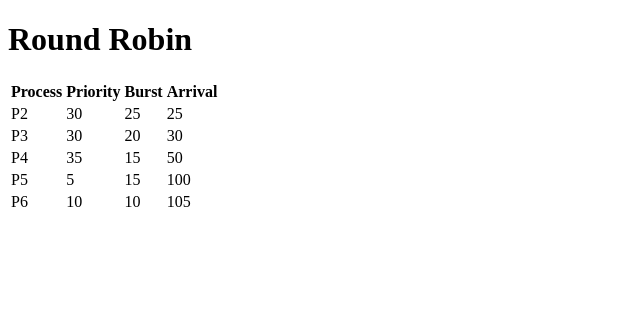
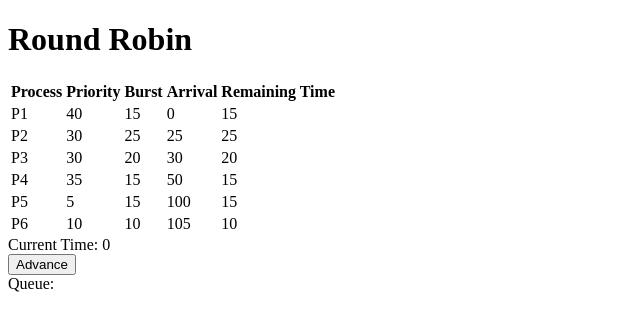
Before and after one commit to giraffesyo/scheduling-problem, a React (Create React App) app: page / in a window 1280 px wide. Shown: the top 330 px of the page, without its empty margins (0-640 px from the left). Built offline with nearby package versions, Linux system fonts and the light colour scheme.

Commit message:
continue WIP

```diff
--- a/src/RoundRobin.tsx
+++ b/src/RoundRobin.tsx
@@ -1,7 +1,7 @@
 import React from 'react'
 import produce from 'immer'
 
-class Process {
+export class Process {
   identifier: string
   priority: number
   burst: number
@@ -26,126 +26,125 @@ class Process {
   }
 }
 
-class Queue {
-  queue: Process[] = []
-
-  pop = () => {
-    if (this.queue.length === 0) {
-      return null
-    }
-    const [itemToReturn, ...newQueue] = this.queue
-    this.queue = newQueue
-    return itemToReturn
-  }
-
-  enqueue = (process: Process) => {
-    this.queue = [...this.queue, process]
-  }
-
-  enqueueAtFront = (process: Process) => {
-    this.queue = [process, ...this.queue]
-  }
-
-  peek = () => {
-    if (this.queue.length > 0) {
-      return this.queue[0]
-    } else {
-      return null
-    }
-  }
-}
-
 interface SchedulerState {
   currentTime: number
   timeIdle: number
   timeOnCurrentProcess: number
-  queue: Queue
+  queue: Process[]
   TimeQuantum: number
   processesToSchedule: Process[]
+  queueHistory: { name: string; complete: boolean }[]
 }
 
-class Scheduler extends React.PureComponent<{}, SchedulerState> {
-  state = {
+interface SchedulerProps {
+  initialProcessesToSchedule: Process[]
+}
+
+const sortProcessesByPriority = (a: Process, b: Process) => {
+  if (a.priority > b.priority) return -1
+  if (b.priority > a.priority) return 1
+  return 0
+}
+class Scheduler extends React.PureComponent<SchedulerProps, SchedulerState> {
+  state: Readonly<SchedulerState> = {
     currentTime: 0,
     timeIdle: 0,
     timeOnCurrentProcess: 0,
-    queue: new Queue(),
+    queue: [],
     TimeQuantum: 10,
-    processesToSchedule: [
-      new Process('P1', 40, 15, 0),
-      new Process('P2', 30, 25, 25),
-      new Process('P3', 30, 20, 30),
-      new Process('P4', 35, 15, 50),
-      new Process('P5', 5, 15, 100),
-      new Process('P6', 10, 10, 105),
-    ],
+    processesToSchedule: [],
+    queueHistory: [],
   }
 
-  // Returns a process which has arrived and not queued, e.g. "new arrival",
-  //if there are multiple it returns the highest priority one
+  // Updates queue with processes that have arrived but not queued, e.g. "new arrival",
   //Additionally, it handles removing the process from our process list so we won't get it again
-  findArrivedProcessWithHighestPriority = () => {
-    const { currentTime, processesToSchedule } = this.state
+  enqueueArrivedProcesses = (): boolean => {
     //all remaining processes which have arrived
-    const foundProcesses = processesToSchedule!.filter(
-      Process => Process.arrival <= currentTime
+    const { processesToSchedule, currentTime } = this.state
+    const foundProcesses: Process[] = processesToSchedule!.filter(
+      (process: Process) => process.arrival <= currentTime
     )
 
-    if (foundProcesses.length < 1) return null
+    if (foundProcesses.length < 1) return false
 
-    let highestPriorityProcess = foundProcesses[0]
-    foundProcesses.forEach(Process => {
-      if (Process.priority > highestPriorityProcess.priority)
-        highestPriorityProcess = Process
-    })
-    // remove this process from our list of processes
+    // sort processes by priority
+    foundProcesses.sort(sortProcessesByPriority)
+    const [preemptiveProcess, ...restOfProcesses] = foundProcesses
+    // enqueue our processes and
+    // remove these processes from our list of processes
     this.setState(
       produce(draft => {
-        draft.processesToSchedule.splice(
-          draft.processesToSchedule.findIndex(
-            ({ identifier }) => identifier === highestPriorityProcess.identifier
-          ),
-          1
+        draft.processesToSchedule = draft.processesToSchedule.filter(
+          (process: Process) => !foundProcesses.includes(process)
         )
+        // Check who wins, the new process or the current process and queue accordingly
+        if (draft.queue.length < 1) {
+          draft.queue = [preemptiveProcess, ...restOfProcesses]
+        } else if (preemptiveProcess.priority > draft.queue[0].priority) {
+          const [firstProcessOfOldQueue, ...restOfOldQueue] = draft.queue
+          draft.queue = [
+            preemptiveProcess,
+            ...restOfOldQueue,
+            ...restOfProcesses,
+            firstProcessOfOldQueue,
+          ]
+        } else {
+          draft.queue = [...draft.queue, preemptiveProcess, ...restOfProcesses]
+        }
       })
     )
-    return highestPriorityProcess
+    return true
   }
 
-  finishCurrentProcess = () => {
-    const { currentTime } = this.state
-    if (!currentProcess)
-      throw new Error('There is not a current process to complete')
-    //currentProcess.completionTime = currentTime
+  // finishCurrentProcess = () => {
+  //   const { currentTime } = this.state
+  //   if (!currentProcess)
+  //     throw new Error('There is not a current process to complete')
+  //   //currentProcess.completionTime = currentTime
 
-    this.setState({ timeOnCurrentProcess: 0 })
-  }
+  //   this.setState({ timeOnCurrentProcess: 0 })
+  // }
 
-  componentDidMount = () => {
+  componentDidMount = async () => {
     let { currentTime } = this.state
+    const { initialProcessesToSchedule: processesToSchedule } = this.props
+    await this.setState({ processesToSchedule })
     // Get the first process
-    let currentProcess
+    let enqueuedSuccessfully = false
     while (true) {
-      currentProcess = this.findArrivedProcessWithHighestPriority()
-      // If we got null then we need to keep adding time until we get the first process
-      if (!currentProcess) {
+      enqueuedSuccessfully = this.enqueueArrivedProcesses()
+      // If we didnt enqueue successfully then we need to keep adding time
+      // until we get the first processes in queue
+      if (!enqueuedSuccessfully) {
         currentTime++
         continue
       } else {
         break
       }
+      // }
+      // this.setState(
+      //   produce(draft => {
+      //     draft.currentTime = currentTime
+      //     draft.queue = [currentProcess!]
+      //     // add this process to queue history as incomplete
+      //     draft.queueHistory = [
+      //       ...draft.queueHistory,
+      //       { name: currentProcess!.identifier, complete: false },
+      //     ]
+      //   })
+      // )
     }
-    this.state.queue
-    this.setState({ currentTime })
   }
 
   schedule = () => {
-    const { currentTime } = this.state
-    const { processesToSchedule } = this.state
-    const currentProcess = processesToSchedule!.filter(
-      Process => Process.identifier === currentProcessName
-    )[0]
-    //Run
+    const { currentTime, processesToSchedule, queue } = this.state
+    // Get the current item from queue
+
+    this.setState(
+      produce(draft => {
+        draft.currentTime++
+      })
+    )
   }
 
   decreaseTime = (currentProcess: Process) => {
@@ -162,30 +161,62 @@ class Scheduler extends React.PureComponent<{}, SchedulerState> {
       )
   }
 
+  getRemainingTime = (identifier: string) => {
+    const { queue } = this.state
+    const { initialProcessesToSchedule } = this.props
+    const results = queue.filter(({ identifier: name }) => name === identifier)
+    // if no results use the burst time for now
+    //TODO: Fix this as it will break in the end when a process is removed from queue
+    if (results.length < 1) {
+      const [process] = initialProcessesToSchedule.filter(
+        ({ identifier: name }) => name === identifier
+      )
+      return process.remainingTime
+    } else {
+      return results[0].remainingTime
+    }
+  }
   render() {
-    const { processesToSchedule } = this.state
-    console.log(processesToSchedule)
+    const { initialProcessesToSchedule } = this.props
+    const { queueHistory, currentTime } = this.state
+    const { schedule, getRemainingTime } = this
     return (
       <div>
         <h1>Round Robin</h1>
         <table>
+          <thead>
             <tr>
               <th>Process</th>
               <th>Priority</th>
               <th>Burst</th>
               <th>Arrival</th>
+              <th>Remaining Time</th>
             </tr>
-          {processesToSchedule.map(
+          </thead>
+          <tbody>
+            {initialProcessesToSchedule.map(
               ({ identifier, priority, burst, arrival }) => (
-              <tr>
+                <tr key={identifier}>
                   <td>{identifier}</td>
                   <td>{priority}</td>
                   <td>{burst}</td>
                   <td>{arrival}</td>
+                  <td>{getRemainingTime(identifier)}</td>
                 </tr>
               )
             )}
+          </tbody>
         </table>
+        <div>Current Time: {currentTime}</div>
+        <button onClick={schedule}>Advance</button>
+        <div>
+          Queue:
+          {queueHistory.map(({ name, complete }) => (
+            <span key={`qh-${name}`}>
+              {complete ? <del> {name}</del> : name}
+            </span>
+          ))}
+        </div>
       </div>
     )
   }
--- a/src/index.tsx
+++ b/src/index.tsx
@@ -2,5 +2,18 @@ import React from 'react'
 import ReactDOM from 'react-dom'
 
 import RoundRobin from './RoundRobin'
+import { Process } from './RoundRobin'
 
-ReactDOM.render(<RoundRobin />, document.getElementById('root'))
+ReactDOM.render(
+  <RoundRobin
+    initialProcessesToSchedule={[
+      new Process('P1', 40, 15, 0),
+      new Process('P2', 30, 25, 25),
+      new Process('P3', 30, 20, 30),
+      new Process('P4', 35, 15, 50),
+      new Process('P5', 5, 15, 100),
+      new Process('P6', 10, 10, 105),
+    ]}
+  />,
+  document.getElementById('root')
+)
```
Lines whose indentation alone changed are shown as unchanged.
